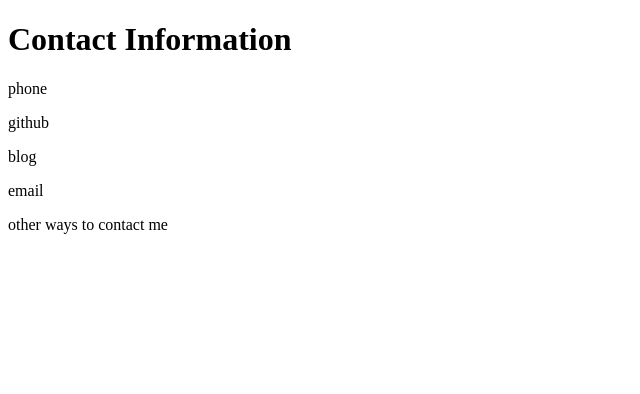
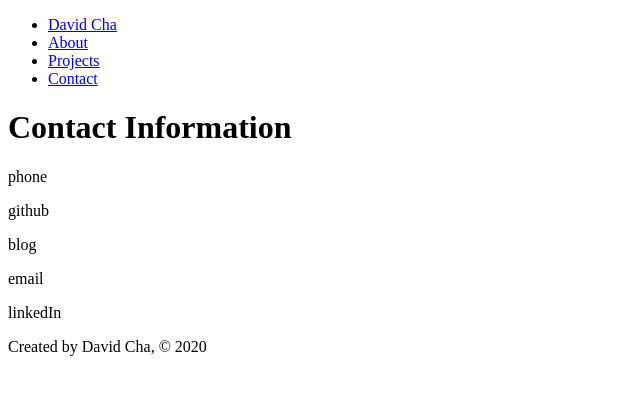
Before and after one commit to davidcha17/portfolio, a Gatsby site: page /contacts in a window 1280 px wide. Shown: the whole page, without its empty margins (0-640 px from the left). Built offline with nearby package versions, Linux system fonts and the light colour scheme; Gatsby itself is replaced by a stand-in of ours.

Commit message:
got basic structure completed

```diff
--- a/package.json
+++ b/package.json
@@ -19,7 +19,8 @@
     "react-dom": "^16.12.0"
   },
   "devDependencies": {
-    "prettier": "2.0.5"
+    "prettier": "2.0.5",
+    "webpack": "^4.44.1"
   },
   "repository": {
     "type": "git",
--- /dev/null
+++ b/src/components/footer.js
@@ -0,0 +1,11 @@
+import React from 'react'
+
+const Footer = () => {
+    return (
+        <footer>
+            <p>Created by David Cha, © 2020</p>
+        </footer>
+    )
+}
+
+export default Footer
--- /dev/null
+++ b/src/components/layout.js
@@ -0,0 +1,16 @@
+import React from 'react'
+
+import NavLink from './navLinks'
+import Footer from './footer'
+
+const Layout = (props) => {
+    return (
+        <div>
+            <NavLink />
+            {props.children}
+            <Footer />
+        </div>
+    )
+}
+
+export default Layout
--- /dev/null
+++ b/src/components/navLinks.js
@@ -0,0 +1,29 @@
+import React from 'react'
+import { Link } from 'gatsby'
+
+
+const NavLink = () => {
+
+    return (
+        <navlink>
+            <nav>
+                <ul>
+                    <li>
+                        <Link to="/">David Cha</Link>
+                    </li>
+                    <li>
+                        <Link to="/about">About</Link>
+                    </li>
+                    <li>
+                        <Link to="/projects">Projects</Link>
+                    </li>
+                    <li>
+                        <Link to="/contacts">Contact</Link>
+                    </li>
+                </ul>
+            </nav>
+        </navlink>
+    )
+}
+
+export default NavLink
--- a/src/pages/contacts.js
+++ b/src/pages/contacts.js
@@ -1,15 +1,17 @@
 import React from "react"
 
-function Contact() {
+import Layout from '../components/layout'
+
+const Contact = () => {
   return (
-    <div>
-      <h1>Contact Information</h1>
-      <p>phone</p>
-      <p>github</p>
-      <p>blog</p>
-      <p>email</p>
-      <p>other ways to contact me</p>
-    </div>
+    <Layout>
+        <h1>Contact Information</h1>
+        <p>phone</p>
+        <p>github</p>
+        <p>blog</p>
+        <p>email</p>
+        <p>linkedIn</p>
+    </Layout>
   )
 }
 
```
Also changed, not shown: src/pages/about.js (added, +19 -0 lines), src/pages/index.js (+10 -6 lines), src/pages/projects.js (+9 -5 lines), 1 other file.
